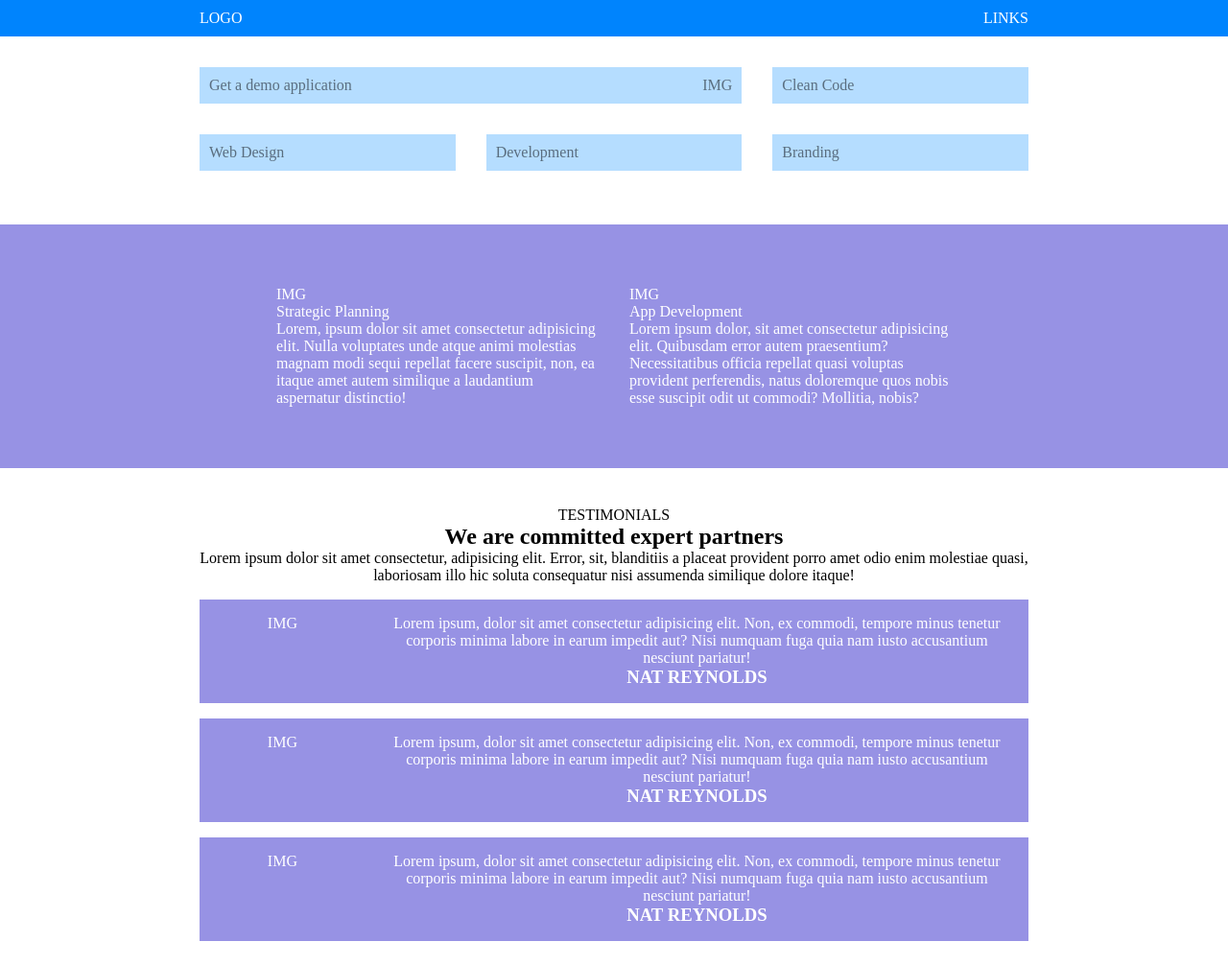
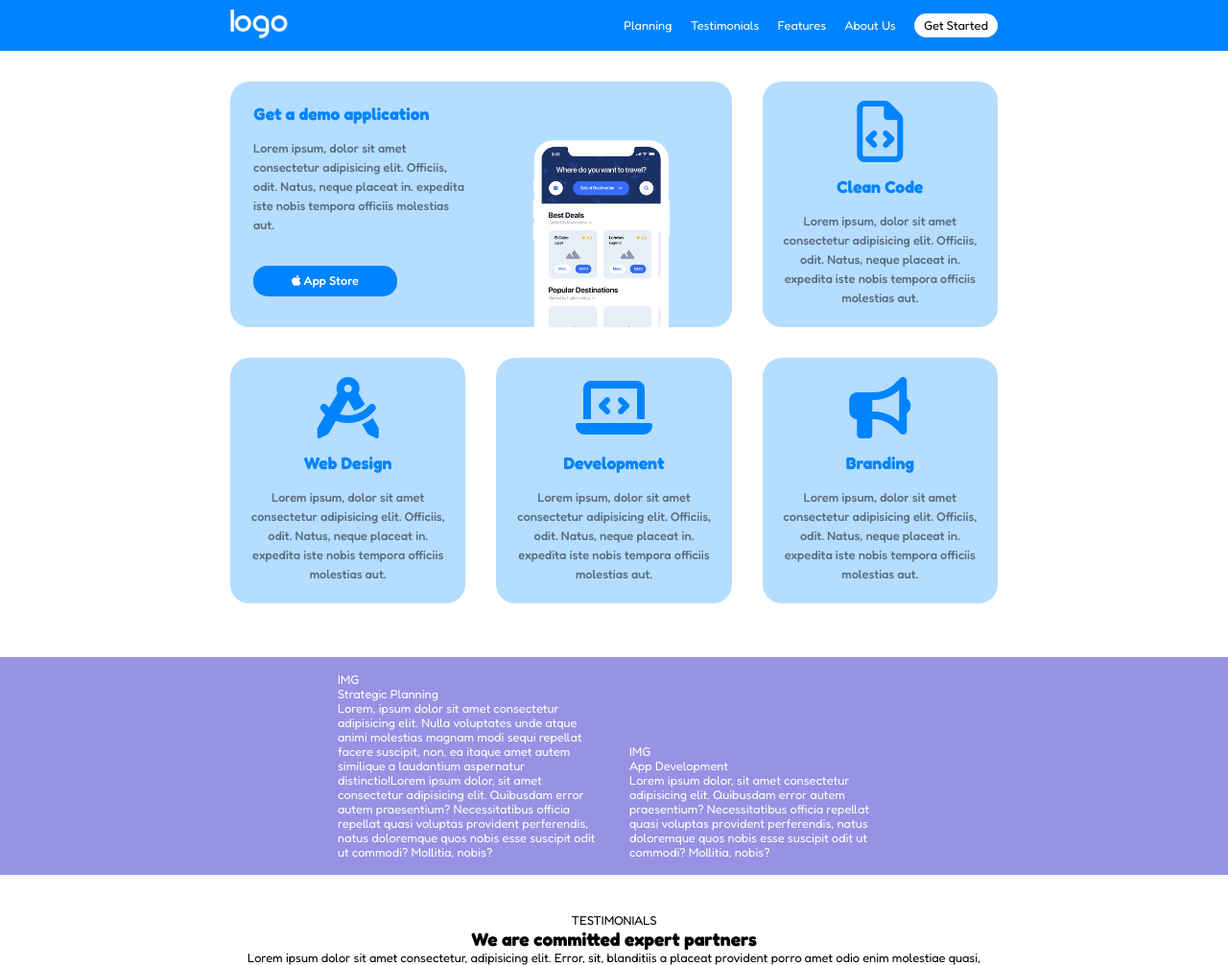
Before and after one commit to AntonioDiBari/htmlcss-responsive-layout, a plain HTML site: page index.html in a window 1280 px wide. Shown: the top 1006 px of the page at 96% size. Drawn offline with Linux system fonts and the light colour scheme.

Commit message:
feat: header + demo-app

```diff
--- a/css/responsive.css
+++ b/css/responsive.css
@@ -1,20 +1,32 @@
 /***TABLET MEDIA */
 @media screen and (max-width: 768px) {
+  /* HEADER */
+  nav {
+    display: none;
+  }
+  .menu {
+    display: block;
+  }
   /* DEMO APP */
   .container {
-    width: 90vw;
+    width: 90%;
   }
   .card-left,
   .card-right {
     width: 100%;
   }
-
+  .col2-3 .card-left {
+    width: 100%;
+  }
+  .col2-3 .card-right {
+    width: 100%;
+  }
   /* PICTURE */
   #picture .col1-2 {
     width: 100%;
   }
   #picture > .container {
-    padding: 0;
+    max-width: 100vw;
   }
 
   /* TESTIMONIAL */
--- a/css/style.css
+++ b/css/style.css
@@ -11,10 +11,17 @@ img {
 
 ul {
   list-style-type: none;
+  display: inline-block;
 }
-
+li {
+  display: inline-block;
+}
 a {
   text-decoration: none;
+}
+body {
+  font-family: "Fredoka", sans-serif;
+  font-size: 0.8rem;
 }
 
 /* ROOT */
@@ -28,7 +35,7 @@ a {
 /* GENERICS */
 
 .container {
-  width: 70vw;
+  width: 65%;
   margin: 0 auto;
   padding: 0 1rem;
 }
@@ -70,12 +77,12 @@ a {
 /* HEADER */
 #header {
   background-color: var(--secondary-color);
-  color: white;
 }
 
 #header > .container {
   display: flex;
   justify-content: space-between;
+  align-items: center;
 }
 
 .logo,
@@ -83,24 +90,88 @@ nav {
   padding: 10px 0;
 }
 
+.logo img {
+  height: 30px;
+}
+nav li {
+  margin-right: 1rem;
+  font-size: 0.8rem;
+}
+.started {
+  display: inline-block;
+  background-color: white;
+  padding: 5px 10px;
+  border-radius: 15px;
+}
+.started a {
+  color: black;
+}
+li a {
+  color: white;
+}
+
+.menu {
+  display: none;
+  font-size: 1.5rem;
+  color: white;
+}
 /* DEMO APP */
 
 .card {
   background-color: var(--card-bg);
   color: var(--card-color);
-  padding: 10px;
+  padding: 0 1.5rem;
+  border-radius: 20px;
+  line-height: 20px;
+  font-weight: 500;
+  height: 100%;
+}
+#demo-app h3 {
+  color: var(--secondary-color);
+  margin: 1rem 0;
+  font-size: 1.1rem;
 }
 
 .col2-3 > .card {
   display: flex;
   flex-wrap: wrap;
   justify-content: space-between;
+  align-items: flex-end;
+  gap: 30px;
 }
 #demo-app {
   margin-top: 1rem;
   margin-bottom: 2.5rem;
 }
-
+.store {
+  background-color: var(--secondary-color);
+  color: white;
+  margin: 2rem 0;
+  padding: 6px 2.5rem;
+  display: inline-block;
+  border-radius: 15px;
+  font-size: 0.8rem;
+}
+.col2-3 .card-left {
+  width: calc(100% / 2 - 15px);
+}
+.col2-3 .card-right {
+  width: calc(100% / 2 - 15px);
+  display: flex;
+  justify-content: center;
+}
+.col2-3 .card-right img {
+  height: 200px;
+  display: block;
+}
+#demo-app .col1-3 .card {
+  text-align: center;
+  padding: 20px;
+}
+.col1-3 .card i {
+  font-size: 4rem;
+  color: var(--secondary-color);
+}
 /* PICTURE */
 
 #picture {
@@ -110,9 +181,9 @@ nav {
 
 #picture > .container {
   display: flex;
-  justify-content: center;
+  align-items: flex-end;
   flex-wrap: wrap;
-  padding: 3rem 5rem;
+  max-width: 50vw;
 }
 
 /* TESTIMONIAL */
--- a/index.html
+++ b/index.html
@@ -4,6 +4,12 @@
     <meta charset="UTF-8" />
     <meta name="viewport" content="width=device-width, initial-scale=1.0" />
     <title>Responsive Layout</title>
+    <link rel="preconnect" href="https://fonts.googleapis.com" />
+    <link rel="preconnect" href="https://fonts.gstatic.com" crossorigin />
+    <link
+      href="https://fonts.googleapis.com/css2?family=Fredoka:wght@300;400;500;600;700&display=swap"
+      rel="stylesheet"
+    />
     <!-- link a font aws -->
     <link
       rel="stylesheet"
@@ -18,8 +24,17 @@
   <body>
     <header id="header">
       <div class="container">
-        <div class="logo">LOGO</div>
-        <nav>LINKS</nav>
+        <div class="logo"><img src="./img/logo.png" alt="Logo" /></div>
+        <nav>
+          <ul>
+            <li><a href="#">Planning</a></li>
+            <li><a href="#">Testimonials</a></li>
+            <li><a href="#">Features</a></li>
+            <li><a href="#">About Us</a></li>
+          </ul>
+          <div class="started"><a href="#">Get Started</a></div>
+        </nav>
+        <span class="menu"><i class="fa-solid fa-bars"></i></span>
       </div>
     </header>
     <main>
@@ -28,21 +43,57 @@
           <div class="row">
             <div class="col2-3">
               <div class="card">
-                <div class="card-left">Get a demo application</div>
-                <div class="card-right">IMG</div>
+                <div class="card-left">
+                  <h3>Get a demo application</h3>
+                  <p>
+                    Lorem ipsum, dolor sit amet consectetur adipisicing elit.
+                    Officiis, odit. Natus, neque placeat in. expedita iste nobis
+                    tempora officiis molestias aut.
+                  </p>
+                  <div class="store">
+                    <i class="fa-brands fa-apple"></i> App Store
+                  </div>
+                </div>
+                <div class="card-right">
+                  <img src="./img/phone.png" alt="Phone" />
+                </div>
               </div>
             </div>
             <div class="col1-3">
-              <div class="card">Clean Code</div>
+              <div class="card">
+                <i class="fa-regular fa-file-code"></i>
+                <h3>Clean Code</h3>
+                Lorem ipsum, dolor sit amet consectetur adipisicing elit.
+                Officiis, odit. Natus, neque placeat in. expedita iste nobis
+                tempora officiis molestias aut.
+              </div>
             </div>
             <div class="col1-3">
-              <div class="card">Web Design</div>
+              <div class="card">
+                <i class="fa-solid fa-compass-drafting"></i>
+                <h3>Web Design</h3>
+                Lorem ipsum, dolor sit amet consectetur adipisicing elit.
+                Officiis, odit. Natus, neque placeat in. expedita iste nobis
+                tempora officiis molestias aut.
+              </div>
             </div>
             <div class="col1-3">
-              <div class="card">Development</div>
+              <div class="card">
+                <i class="fa-solid fa-laptop-code"></i>
+                <h3>Development</h3>
+                Lorem ipsum, dolor sit amet consectetur adipisicing elit.
+                Officiis, odit. Natus, neque placeat in. expedita iste nobis
+                tempora officiis molestias aut.
+              </div>
             </div>
             <div class="col1-3">
-              <div class="card">Branding</div>
+              <div class="card">
+                <i class="fa-solid fa-bullhorn"></i>
+                <h3>Branding</h3>
+                Lorem ipsum, dolor sit amet consectetur adipisicing elit.
+                Officiis, odit. Natus, neque placeat in. expedita iste nobis
+                tempora officiis molestias aut.
+              </div>
             </div>
           </div>
         </div>
@@ -54,7 +105,11 @@
             Strategic Planning <br />Lorem, ipsum dolor sit amet consectetur
             adipisicing elit. Nulla voluptates unde atque animi molestias magnam
             modi sequi repellat facere suscipit, non, ea itaque amet autem
-            similique a laudantium aspernatur distinctio!
+            similique a laudantium aspernatur distinctio!Lorem ipsum dolor, sit
+            amet consectetur adipisicing elit. Quibusdam error autem
+            praesentium? Necessitatibus officia repellat quasi voluptas
+            provident perferendis, natus doloremque quos nobis esse suscipit
+            odit ut commodi? Mollitia, nobis?
           </div>
           <div class="col1-2">
             IMG <br />
@@ -81,7 +136,7 @@
               commodi, tempore minus tenetur corporis minima labore in earum
               impedit aut? Nisi numquam fuga quia nam iusto accusantium nesciunt
               pariatur!
-              <h3>NAT REYNOLDS</h3>
+              <span>NAT REYNOLDS</span>
             </div>
           </div>
           <div class="feedback">
@@ -91,7 +146,7 @@
               commodi, tempore minus tenetur corporis minima labore in earum
               impedit aut? Nisi numquam fuga quia nam iusto accusantium nesciunt
               pariatur!
-              <h3>NAT REYNOLDS</h3>
+              <span>NAT REYNOLDS</span>
             </div>
           </div>
           <div class="feedback">
@@ -101,7 +156,7 @@
               commodi, tempore minus tenetur corporis minima labore in earum
               impedit aut? Nisi numquam fuga quia nam iusto accusantium nesciunt
               pariatur!
-              <h3>NAT REYNOLDS</h3>
+              <span>NAT REYNOLDS</span>
             </div>
           </div>
         </div>
```
